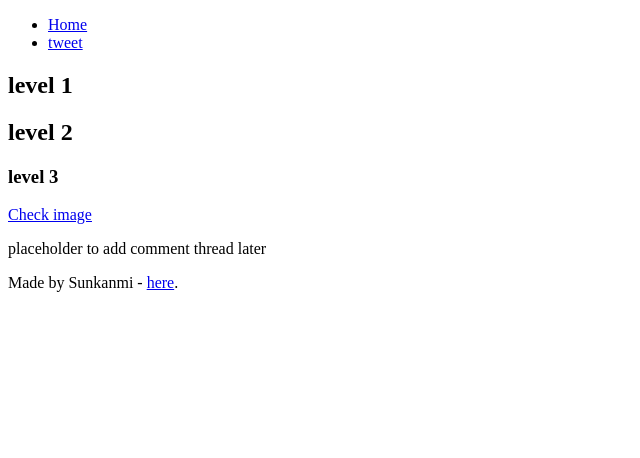
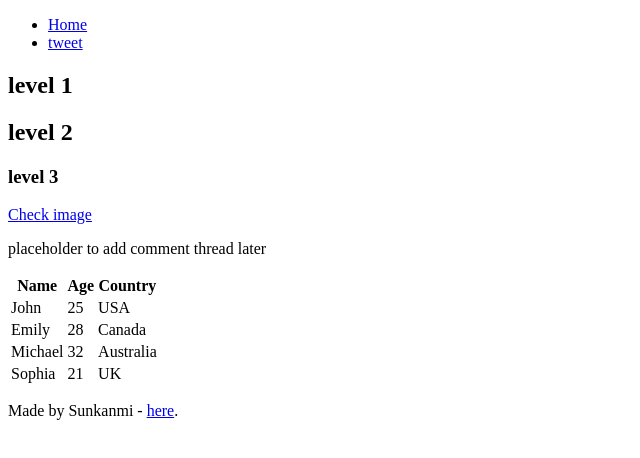
Before and after one commit to Sunkanmi08/My_First_Portfolio, a plain HTML site: page html_basic/index.html in a window 1280 px wide. Shown: the whole page, without its empty margins (0-640 px from the left). Drawn offline with Linux system fonts and the light colour scheme.

Commit message:
task 04 v0

```diff
--- a/html_basic/index.html
+++ b/html_basic/index.html
@@ -18,9 +18,43 @@
             <p> <h2> level 2</h2> </p>
             <p> <h3> level 3</h3> </p>
             <p> <a href="https://i.ibb.co/gTDZZT8/ALX-Logo-07.png">Check image</a> </p>
+
+            <aside><p>placeholder to add comment thread later</p></aside>
+            <div>
+                <table>
+                    <thead>
+                        <tr>
+                            <th>Name</th>
+                            <th>Age</th>
+                            <th>Country</th>
+                        </tr>
+                    </thead>
+
+                    <tbody>
+                        <tr>
+                            <td>John</td>
+                            <td>25</td>
+                            <td>USA</td>
+                        </tr>
+                        <tr>
+                            <td>Emily</td>
+                            <td>28</td>
+                            <td>Canada</td>
+                        </tr>
+                        <tr>
+                            <td>Michael</td>
+                            <td>32</td>
+                            <td>Australia</td>
+                        </tr>
+                        <tr>
+                            <td>Sophia</td>
+                            <td>21</td>
+                            <td>UK</td>
+                        </tr>
+                    </tbody>
+                </table>
+            </div>
         </article>
-
-        <aside><p>placeholder to add comment thread later</p></aside>
     </main>
 
     <footer><p>Made by Sunkanmi - <a href="https://x.com/Sunkanmi__18" target="_blank">here</a>.</p></footer>
```
